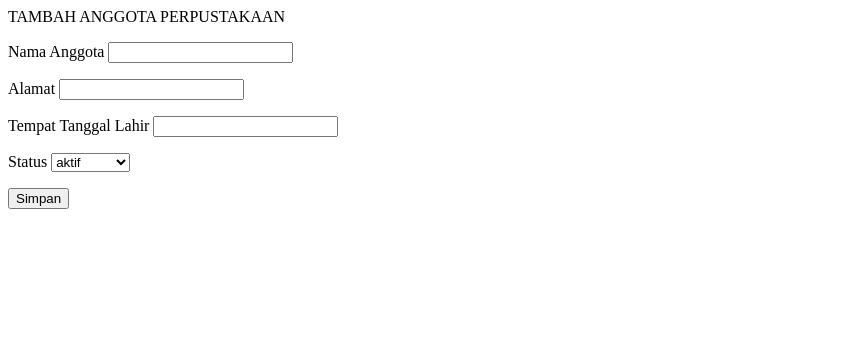
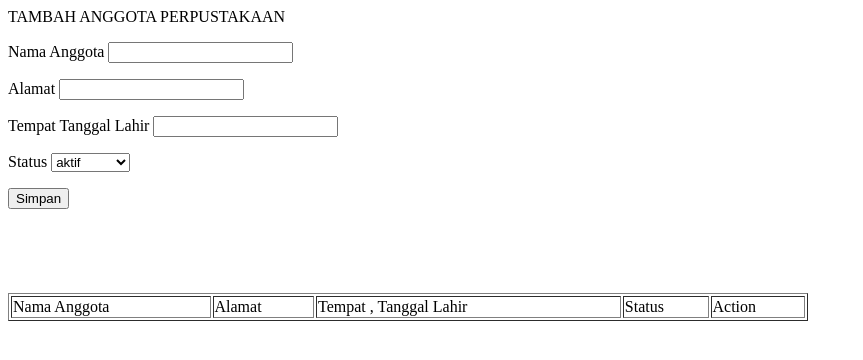
Before and after one commit to ullilfahri/belajarphp, a PHP site: page /tambah_anggota.php in a window 1280 px wide. Shown: the top 360 px of the page, without its empty margins (0-863 px from the left). Run offline with PHP 8.4, Linux system fonts and the light colour scheme; data that the repository does not hold is empty.

Commit message:
Update tambah_anggota.php

```diff
--- a/tambah_anggota.php
+++ b/tambah_anggota.php
@@ -28,14 +28,15 @@
 </form>
 <p>&nbsp;</p>
 
-<?php
+<p>
+  <?php
 include "koneksi.php" ;
 
 if(isset($_POST["simpan"])) {
 	$nama = $_POST["anggota"] ;
 	$alamat = $_POST["alamat"] ;
 	$ttl = $_POST["ttl"] ;
-	$status = $_POST["status"] ;
+	$status  = $_POST["status"] ;
 
 $query = mysql_query("INSERT INTO `anggota` (`id_anggota`, `nama_anggota`, `alamat`, `ttl_anggota`, `status_anggota`) VALUES (NULL, '$nama', '$alamat
 ', '$ttl', '$status');") ;
@@ -52,3 +53,35 @@ else
 
 
 ?>
+</p>
+<table width="800" border="1">
+  <tr>
+    <td>Nama Anggota</td>
+    <td>Alamat</td>
+    <td>Tempat , Tanggal Lahir</td>
+    <td>Status</td>
+    <td>Action</td>
+  </tr>
+<?php
+$query_tampil = mysql_query("SELECT * FROM `anggota` ORDER BY `anggota`.`id_anggota` DESC ") ;
+
+while ( $tampil = mysql_fetch_array($query_tampil)) {
+
+?>
+
+  <tr>
+    <td><?php echo $tampil["nama_anggota"] ?></td>
+    <td><?php echo $tampil["alamat"] ?></td>
+    <td><?php echo $tampil["ttl_anggota"] ?></td>
+    <td><?php echo $tampil["status_anggota"] ?></td>
+    <td>Edit / Hapus </td>
+  </tr>
+
+<?php
+}
+?>
+
+</table>
+<p>&nbsp;</p>
+<p>&nbsp;</p>
+<p>&nbsp;</p>
```
